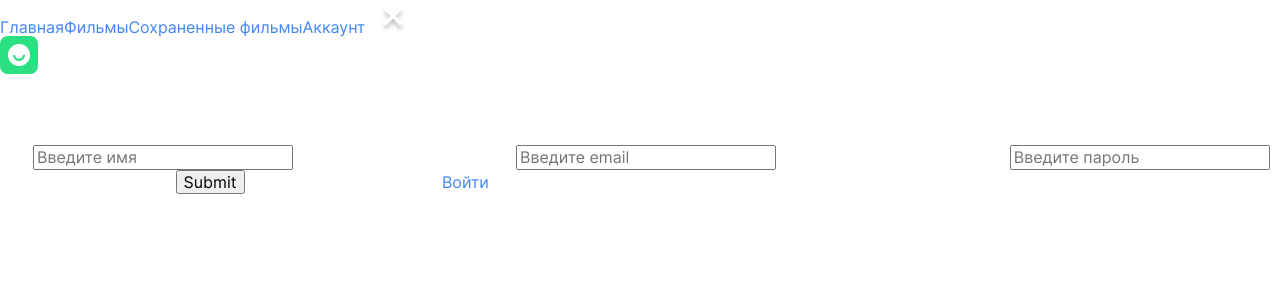
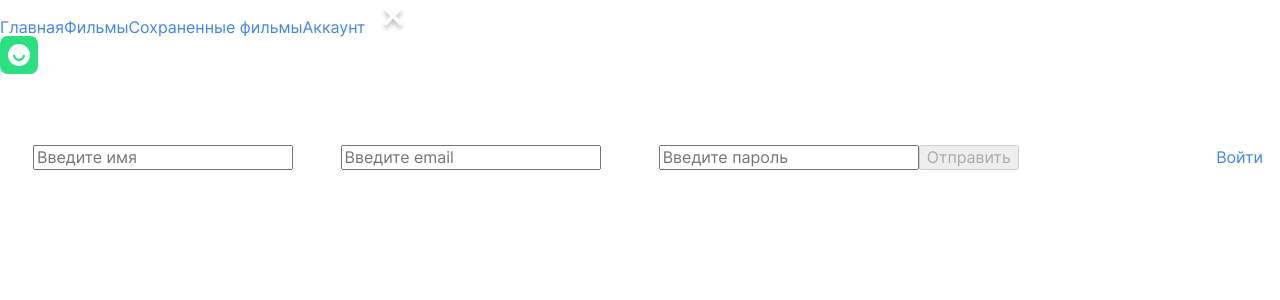
Before and after one commit to ChernikRoman/movies-explorer-frontend, a React (Create React App) app: page /signup in a window 1280 px wide. Shown: the top 300 px of the page. Built offline with nearby package versions, Linux system fonts and the light colour scheme.

Commit message:
feat: реализовать функциональность страници регистрации

```diff
--- a/package.json
+++ b/package.json
@@ -11,6 +11,7 @@
     "react-dom": "^17.0.2",
     "react-router-dom": "^6.0.2",
     "react-scripts": "4.0.3",
+    "validator": "^13.7.0",
     "web-vitals": "^1.1.2"
   },
   "scripts": {
--- a/src/components/Register/Register.js
+++ b/src/components/Register/Register.js
@@ -1,29 +1,79 @@
-import { Link } from 'react-router-dom';
+import { useEffect, useState } from 'react';
+import { Link, useNavigate } from 'react-router-dom';
+import validator from 'validator'
 import logo from '../../images/header/header_logo.svg'
+import mainApi from '../../utils/MainApi'
 
 export default function Register(props) {
+    const [isValidForm, setIsValidForm] = useState(false)
+    const [isValidName, setIsValidName] = useState(false)
+    const [isValidEmail, setIsValidEmail] = useState(false)
+    const [isValidPassword, setIsValidPassword] = useState(false)
+    const [inputName, setInputName] = useState('')
+    const [inputEmail, setInputEmail] = useState('')
+    const [inputPassword, setInputPassword] = useState('')
+
+    const navigation = useNavigate();
+
+    function handleChangeForm(evt) {
+        if(evt.target.name === 'register-input-name') {
+            const regex = /^[a-zA-Zа-яА-Я0-9\s-]+$/gm
+            setIsValidName(regex.test(evt.target.value))
+            setInputName(evt.target.value)
+        } else if (evt.target.name === 'register-input-email') {
+            setIsValidEmail(validator.isEmail(evt.target.value))
+            setInputEmail(evt.target.value)
+        } else if (evt.target.name === 'register-input-password') {
+            setIsValidPassword(evt.target.value.length >= 8)
+            setInputPassword(evt.target.value)
+        }
+    }
+
+    function handleSubmitForm(evt) {
+        evt.preventDefault()
+        mainApi.createUser({
+            name: inputName,
+            email: inputEmail,
+            password: inputPassword,
+        })
+            .then(res => {
+                navigation('/signin')
+            })
+    }
+
+    useEffect(()=>{
+        if (isValidName && isValidEmail && isValidPassword) {
+            setIsValidForm(true)
+        } else {
+            setIsValidForm(false)
+        }
+    },[isValidName, isValidEmail, isValidPassword, isValidForm])
+
     return (
         <section className="register">
             <div className="register__container">
                 <img className="register__register-logo" src={logo} alt="Register logo" />
                 <h2 className="register__title">Добро пожаловать!</h2>
-                <form className="register__form">
+                <form className="register__form" onChange={handleChangeForm} onSubmit={handleSubmitForm}>
                     <label className="register__input">
                         Имя
-                        <input name="register-input-name" placeholder="Введите имя"></input>
-                        <span>Что-то пошло не так...</span>
+                        <input name="register-input-name" placeholder="Введите имя" required ></input>
+                        {inputName && !isValidName && <span>Заполните имя</span>}
                     </label>
                     <label className="register__input">
                         E-mail
-                        <input name="register-input-email" type="email" placeholder="Введите email"></input>
-                        <span>Что-то пошло не так...</span>
+                        <input name="register-input-email" type="email" placeholder="Введите email" required></input>
+                        {inputEmail && !isValidEmail && <span>Введите корректный email</span>}
                     </label>
                     <label className="register__input">
                         Пароль
-                        <input name="register-input-password" type="password" placeholder="Введите пароль"></input>
-                        <span>Что-то пошло не так...</span>
+                        <input name="register-input-password" type="password" placeholder="Введите пароль" required></input>
+                        {inputPassword && !isValidPassword && <span>Пароль не менее 8 символов</span>}
                     </label>
-                    <input className="register__submit-button" type="submit"></input>
+                    {isValidForm
+                        ?<button className="register__submit-button" type="submit">Отправить</button>
+                        :<button className="register__submit-button register__submit-button_disabled" type="submit" disabled>Отправить</button>
+                    }
                     <span>Уже зарегистрированы? <Link to="/signin">Войти</Link> </span>
                 </form>
             </div>
--- a/src/components/Register/blocks/__input/register__input.css
+++ b/src/components/Register/blocks/__input/register__input.css
@@ -1,4 +1,5 @@
 .register__input {
+    position: relative;
     margin-bottom: 24px;
     font-size: 10px;
     line-height: 12px;
@@ -17,5 +18,8 @@
 }
 
 .register__input span {
-    opacity: 0;
+    position: absolute;
+    bottom: -15px;
+    left: 0;
+    color: #cf001c
 }
--- /dev/null
+++ b/src/components/Register/blocks/__submit-button/_disabled/register__submit-button_disabled.css
@@ -0,0 +1,3 @@
+.register__submit-button_disabled {
+    background-color: #444444;
+}
--- a/src/index.css
+++ b/src/index.css
@@ -103,6 +103,7 @@
 @import url(./components/Register/blocks/__form/register__form.css);
 @import url(./components/Register/blocks/__input/register__input.css);
 @import url(./components/Register/blocks/__submit-button/register__submit-button.css);
+@import url(./components/Register/blocks/__submit-button/_disabled/register__submit-button_disabled.css);
 
 /*Стили Login*/
 @import url(./components/Login/blocks/login.css);
```
Also changed, not shown: 1 other file (tests, documents, lock files or other folders).
